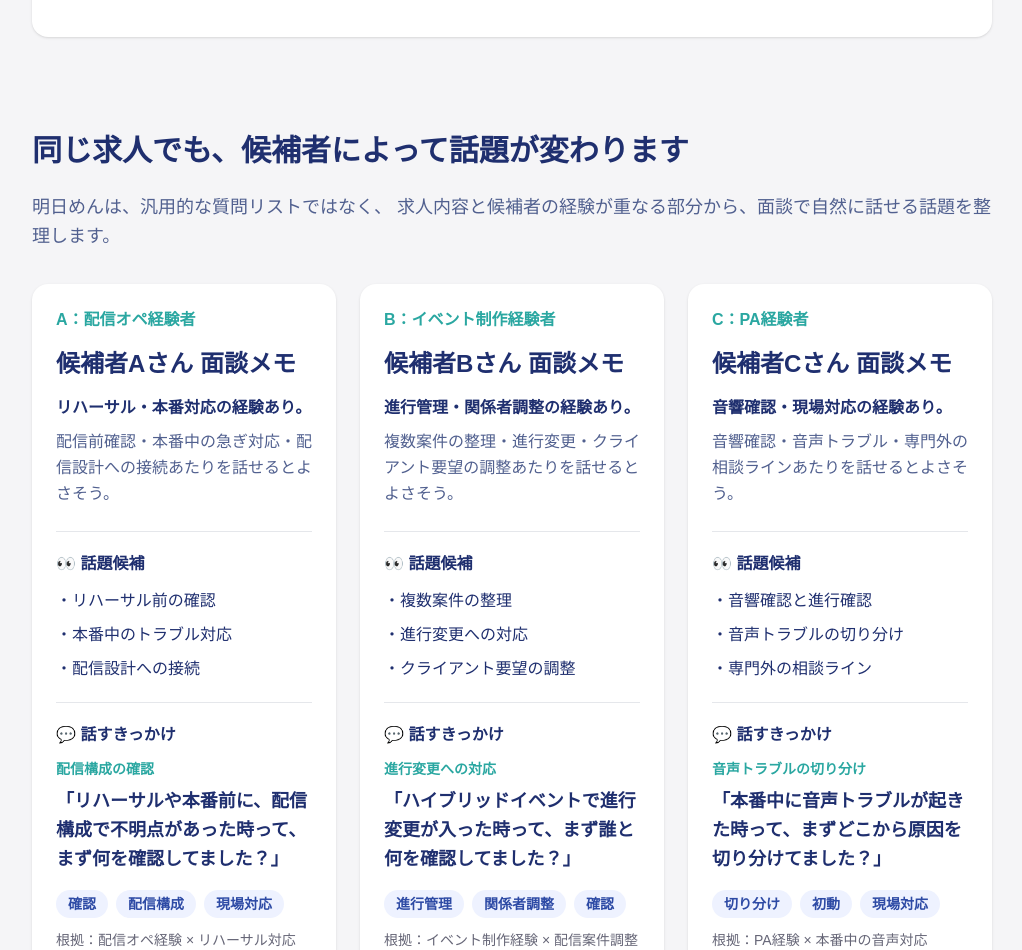
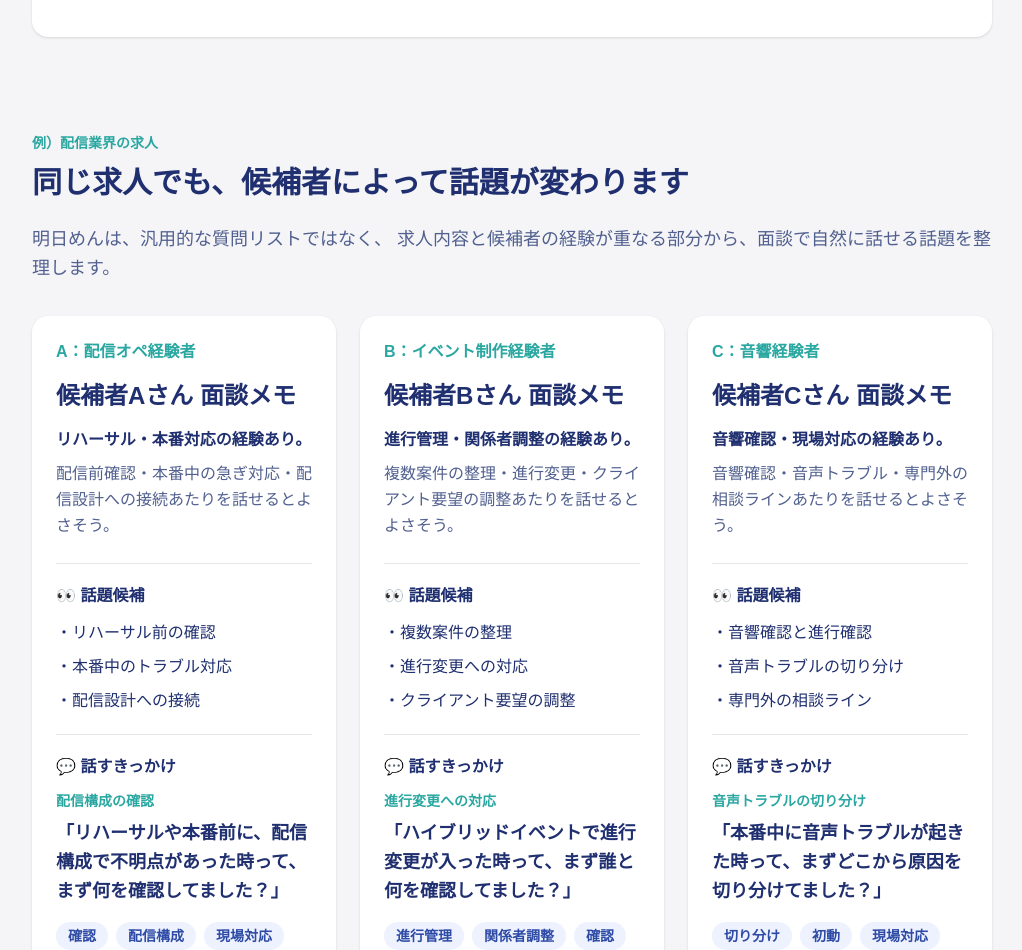
Before and after one commit to yshyk216/asumen-lp-v2, a Next.js app: page / in a window 1280 px wide. Shown: the part 1642-2592 px from the top of the page, without its empty margins (128-1150 px from the left). Built offline with nearby package versions, Linux system fonts and the light colour scheme.

Commit message:
Update page.tsx

```diff
--- a/app/page.tsx
+++ b/app/page.tsx
@@ -107,6 +107,10 @@ export default function Home() {
 
       {/* Candidate-specific sample cards */}
       <section className="max-w-5xl mx-auto px-8 py-12">
+        <p className="text-sm font-bold text-[#2aa7a1] mb-3">
+          例）配信業界の求人
+        </p>
+
         <h2 className="text-3xl font-bold mb-6">
           同じ求人でも、候補者によって話題が変わります
         </h2>
@@ -153,7 +157,7 @@ export default function Home() {
               reason: "イベント制作経験 × 配信案件調整",
             },
             {
-              label: "C：PA経験者",
+              label: "C：音響経験者",
               title: "候補者Cさん 面談メモ",
               summary: "音響確認・現場対応の経験あり。",
               description:
@@ -167,7 +171,7 @@ export default function Home() {
               question:
                 "本番中に音声トラブルが起きた時って、まずどこから原因を切り分けてました？",
               tags: ["切り分け", "初動", "現場対応"],
-              reason: "PA経験 × 本番中の音声対応",
+              reason: "音響経験 × 本番中の音声対応",
             },
           ].map((sample) => (
             <div key={sample.label} className="bg-white rounded-2xl p-6 shadow-sm">
```
